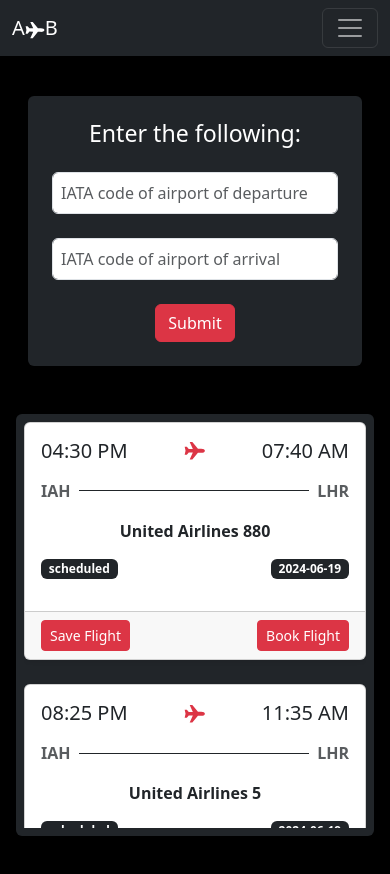
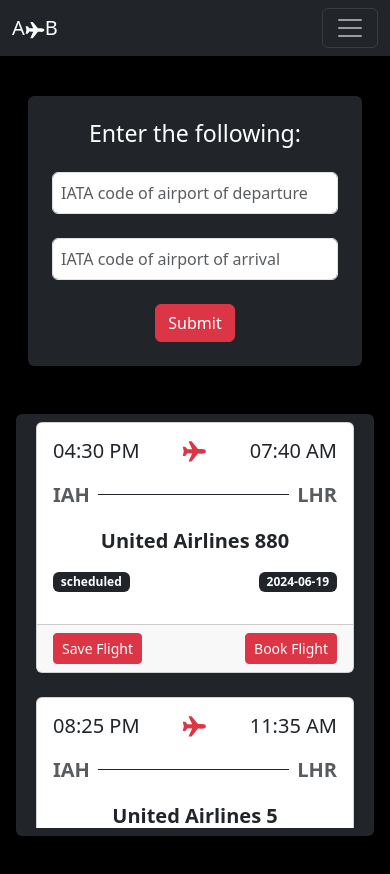
Before and after one commit to tam1444AH/A2B2.0, a React (Vite) app in the folder client/: page / in a window 390 px wide. Shown: the top 874 px of the page. Built offline with nearby package versions, Linux system fonts and the light colour scheme.

Commit message:
Added responsivness to FlightCard.

```diff
--- a/client/src/components/FlightCard.jsx
+++ b/client/src/components/FlightCard.jsx
@@ -1,30 +1,30 @@
 import React from 'react';
 import { Card, Button } from 'react-bootstrap';
 import { IoAirplaneSharp } from 'react-icons/io5';
-import flights from '../data/flights';
+
 
 const FlightCard = ({ flight }) => {
   return (
-    <div className="col-md-3 mb-4">
+    <div className="col-lg-4 mb-4">
       <Card className="shadow-sm h-100">
         <Card.Body className="d-flex flex-column justify-content-between">
 
           <div className="d-flex justify-content-between align-items-center mb-3">
-            <h5 className="mb-0">{new Date(flight.departure.scheduled).toLocaleTimeString([], { hour: '2-digit', minute: '2-digit', hour12: true })}</h5>
-            <IoAirplaneSharp className="text-danger fs-4" />
-            <h5 className="mb-0">{new Date(flight.arrival.scheduled).toLocaleTimeString([], { hour: '2-digit', minute: '2-digit', hour12: true })}</h5>
+            <h5 className="mb-0 fs-5">{new Date(flight.departure.scheduled).toLocaleTimeString([], { hour: '2-digit', minute: '2-digit', hour12: true })}</h5>
+            <IoAirplaneSharp className="text-danger fs-2" />
+            <h5 className="mb-0 fs-5">{new Date(flight.arrival.scheduled).toLocaleTimeString([], { hour: '2-digit', minute: '2-digit', hour12: true })}</h5>
           </div>
 
 
           <div className="d-flex justify-content-between align-items-center mb-3">
-            <span className="fw-bold text-muted">{flight.departure.iata}</span>
+            <span className="fw-bold text-muted fs-5">{flight.departure.iata}</span>
             <div className="flex-grow-1 mx-2 border-top border-dark"></div>
-            <span className="fw-bold text-muted">{flight.arrival.iata}</span>
+            <span className="fw-bold text-muted fs-5">{flight.arrival.iata}</span>
           </div>
 
 
           <Card.Text className="text-center mb-3">
-            <strong>{flight.airline.name} {flight.flight.number}</strong>
+            <strong className='fs-5'>{flight.airline.name} {flight.flight.number}</strong>
           </Card.Text>
 
 
--- a/client/src/components/FlightsBox.jsx
+++ b/client/src/components/FlightsBox.jsx
@@ -6,7 +6,7 @@
 const FlightsBox = () => {
   return (
     <div className='container-lg d-flex flex-column bg-dark text-center rounded align-items-center justify-content-center p-2 mb-4 mx-auto' style={{ height: '50vh'}}>
-      <div className='overflow-auto w-100'>
+      <div className='row overflow-auto w-100'>
         {flights.flights.length > 0 ? flights.flights.map((flight, index) => (
           <FlightCard flight={flight} key={index}/>
         )) : (
```
